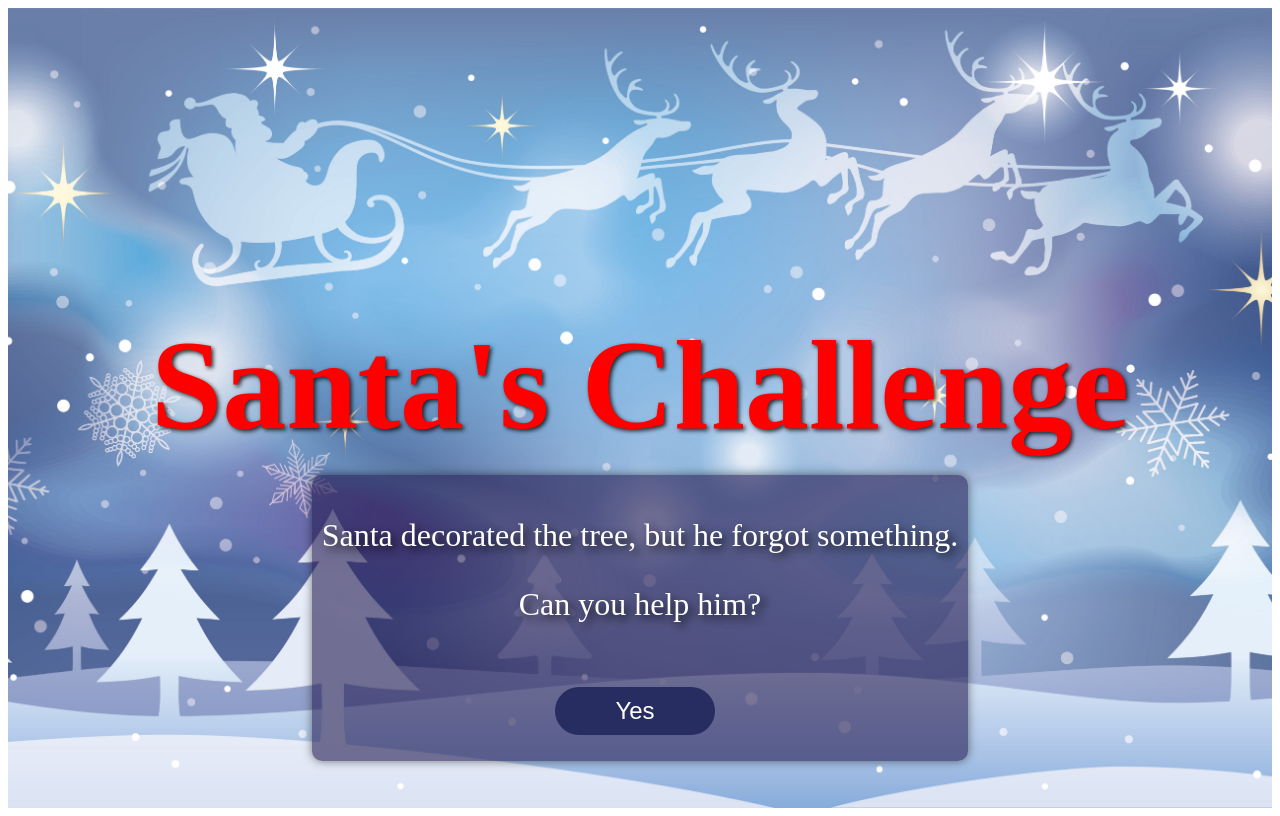
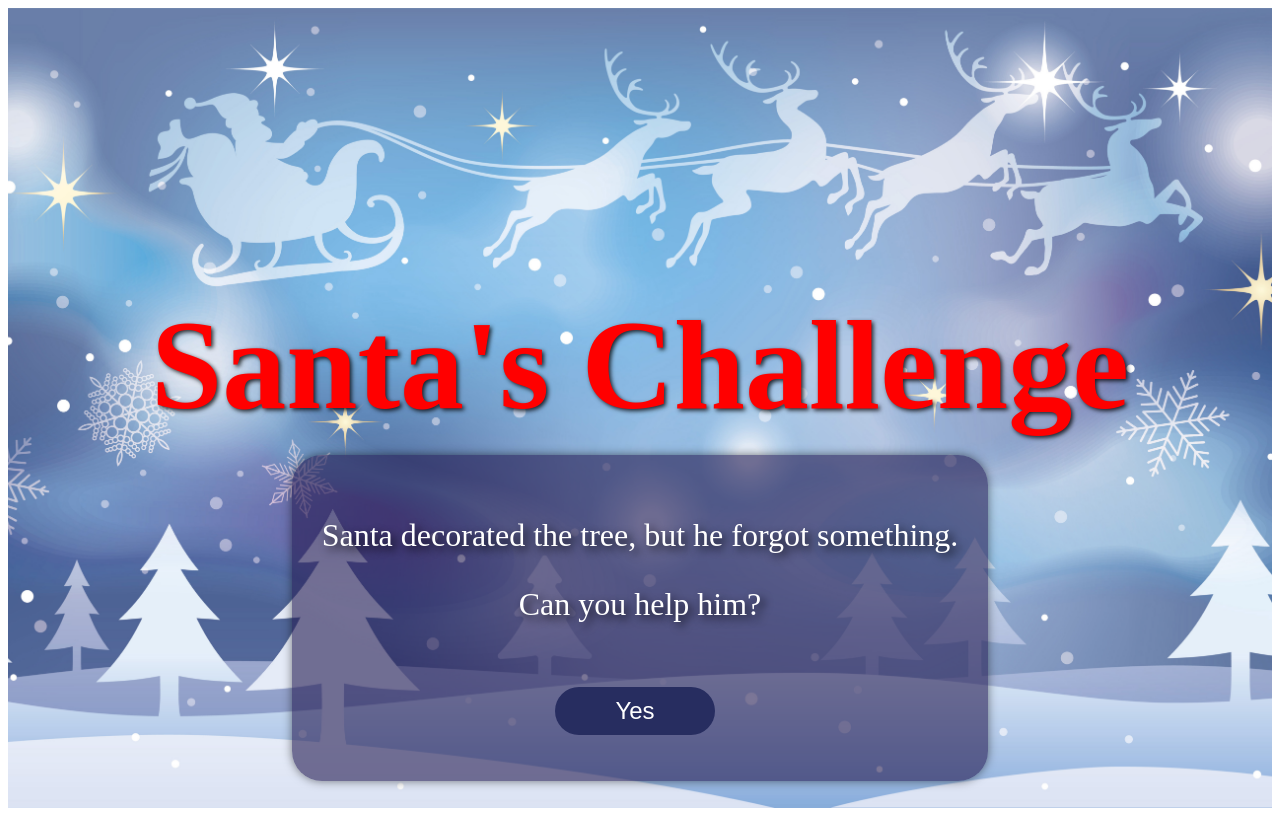
Before and after one commit to VeveCambor/holiday-wish, a React (Create React App) app: page / in a window 1280 px wide. Built offline with nearby package versions, Linux system fonts and the light colour scheme.

Commit message:
small correction for card

```diff
--- a/src/styles/Card.css
+++ b/src/styles/Card.css
@@ -32,8 +32,8 @@
 
 @media (max-width: 1890px) {
   .card {
-    padding: 10px;
-    border-radius: 10px;
+    padding: 30px;
+    border-radius: 30px;
   }
 }
 
```
